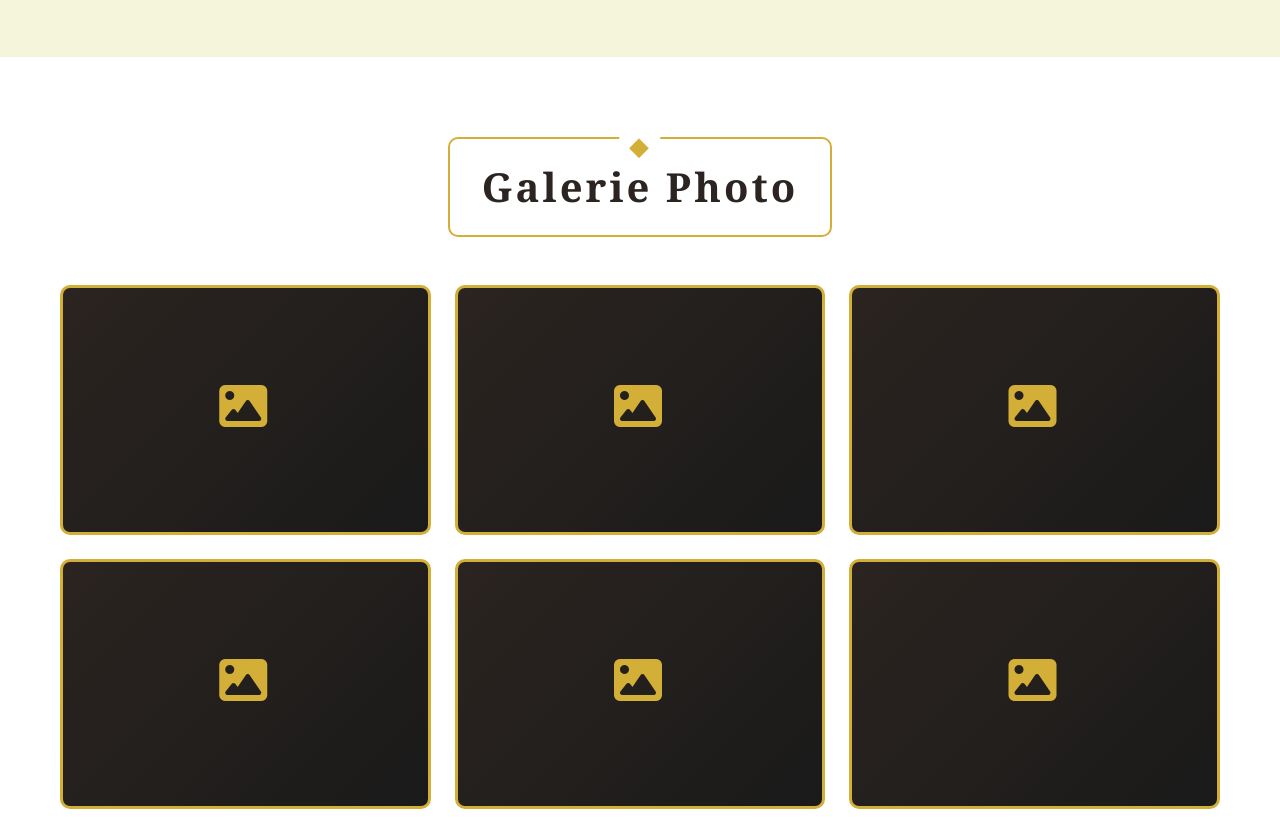
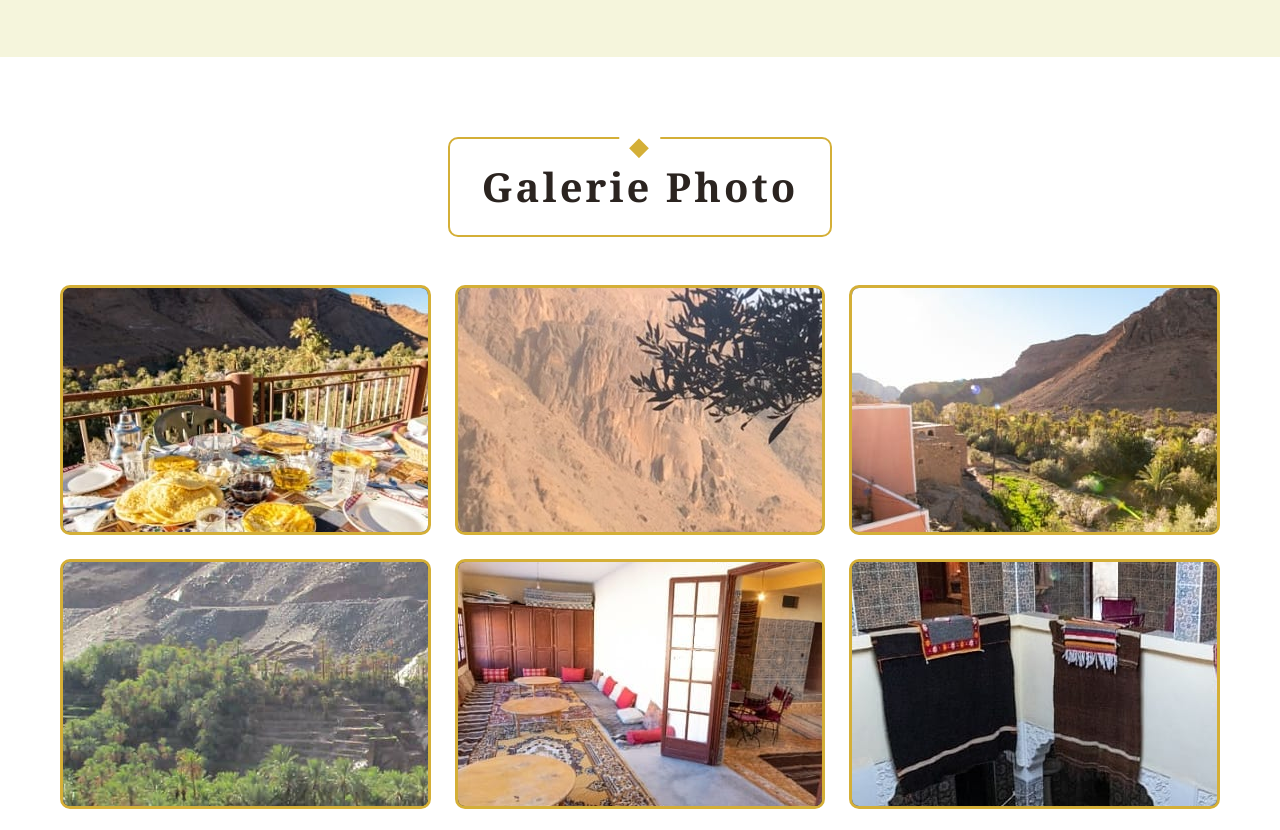
Before and after one commit to aubergelesetoiles-stack/Auberge-les-etoiles, a plain HTML site: page index.html in a window 1280 px wide. Shown: the part 1390-2220 px from the top of the page. Drawn offline with Linux system fonts and the light colour scheme.

Commit message:
Update index.html

```diff
--- a/index.html
+++ b/index.html
@@ -90,37 +90,37 @@
                 <div class="gallery-item gallery-placeholder">
                     <div class="placeholder-content">
                         <i class="fas fa-image"></i>
-                        <img src="images\image1.jpg" alt="">
+                        <img src="image1.jpg" alt="">
                     </div>
                 </div>
                 <div class="gallery-item gallery-placeholder">
                     <div class="placeholder-content">
                         <i class="fas fa-image"></i>
-                        <img src="images\image2.jpg" alt="">
+                        <img src="image2.jpg" alt="">
                     </div>
                 </div>
                 <div class="gallery-item gallery-placeholder">
                     <div class="placeholder-content">
                         <i class="fas fa-image"></i>
-                        <img src="images\image3.jpg" alt="">
+                        <img src="image3.jpg" alt="">
                     </div>
                 </div>
                 <div class="gallery-item gallery-placeholder">
                     <div class="placeholder-content">
                         <i class="fas fa-image"></i>
-                        <img src="images\image4.jpg" alt="">
+                        <img src="image4.jpg" alt="">
                     </div>
                 </div>
                 <div class="gallery-item gallery-placeholder">
                     <div class="placeholder-content">
                         <i class="fas fa-image"></i>
-                        <img src="images\image5.jpg" alt="">
+                        <img src="image5.jpg" alt="">
                     </div>
                 </div>
                 <div class="gallery-item gallery-placeholder">
                     <div class="placeholder-content">
                         <i class="fas fa-image"></i>
-                        <img src="images\image6.jpg" alt="">
+                        <img src="image6.jpg" alt="">
                     </div>
                 </div>
             </div>
```
